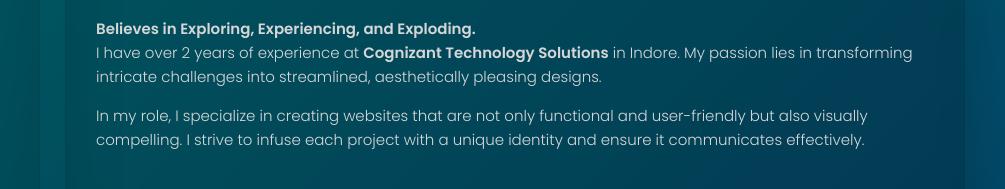
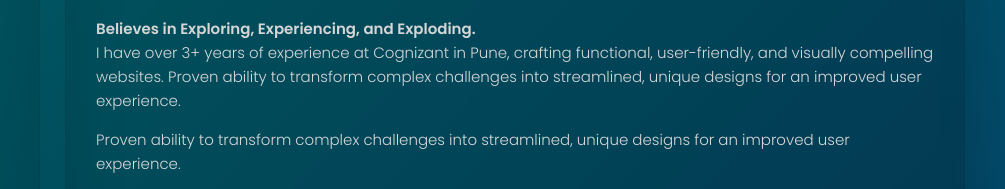
Before and after one commit to milankhaddar-0806/milankhaddar-0806.github.io, a plain HTML site: page index.html in a window 1280 px wide. Shown: the part 162-351 px from the top of the page, 275-1280 px from the left. Drawn offline with nearby package versions, Linux system fonts and the light colour scheme.

Commit message:
Update index.html
Updated About me setion

```diff
--- a/index.html
+++ b/index.html
@@ -226,11 +226,13 @@
           <section class="about-text">
             <h4>Believes in Exploring, Experiencing, and Exploding.</h4>
             <p>
-              I have over 2 years of experience at <b>Cognizant Technology Solutions</b> in Indore. My passion lies in transforming intricate challenges into streamlined, aesthetically pleasing designs.            </p>
+I have over 3+ years of experience at Cognizant in Pune, crafting functional, user-friendly, and visually compelling
+websites. Proven ability to transform complex challenges into streamlined, unique designs for an improved user
+experience.
 
             <p>
-              In my role, I specialize in creating websites that are not only functional and user-friendly but also visually compelling. I strive to infuse each project with a unique identity and ensure it communicates effectively.
-            </p>
+Proven ability to transform complex challenges into streamlined, unique designs for an improved user
+experience.</p>
           </section>
 
           <!--
```
